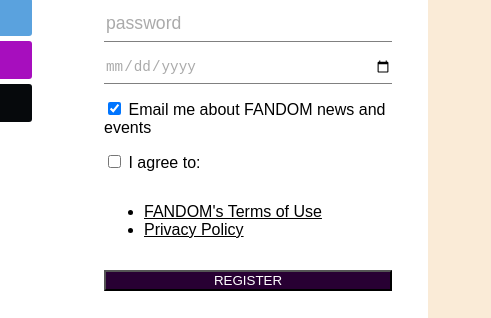
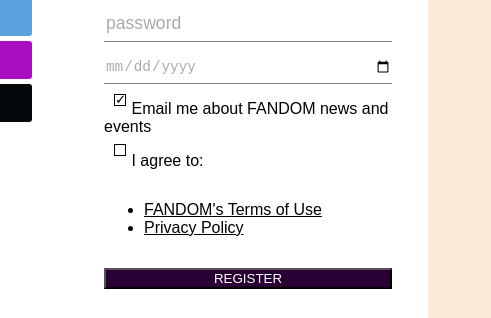
Before and after one commit to Vlad-student/lesson-04-03-2024, a plain HTML site: page pages/register.html in a window 1280 px wide. Shown: the part 321-639 px from the top of the page, 572-1063 px from the left. Drawn offline with Linux system fonts and the light colour scheme.

Commit message:
register menu

```diff
--- a/assets/css/register.css
+++ b/assets/css/register.css
@@ -74,6 +74,24 @@ color: #aaa;
   .register>input[type="submit"]:hover{
 background-color:rgb(82, 26, 82);
   }
+
+  .register>label>input[type="checkbox"]{
+    height: 0;
+    width: 0;
+    margin-left: 20px;
+  }
+.register>label>input[type="checkbox"]::before{
+    content:'';
+    display: inline-block;
+    width: 10px;
+    height: 10px;
+    border: 1px solid #000;
+    transform: translateX(-10px) translateY(-10px);
+}
+  .register>label>input[type="checkbox"]:checked::before{
+    content:'\2713';
+    line-height: 0.7em;
+  }
 .social>ul{
 list-style: none;
 padding-left: 0;
```
